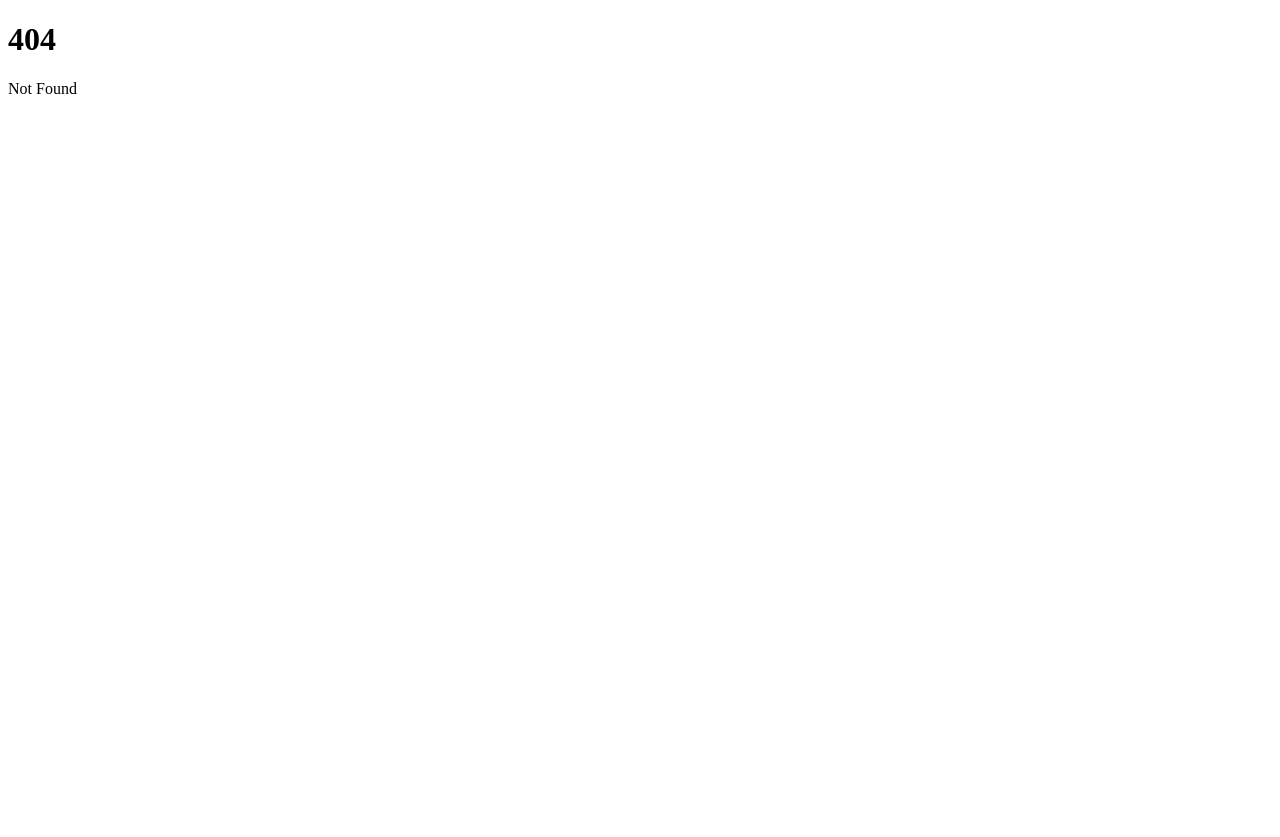
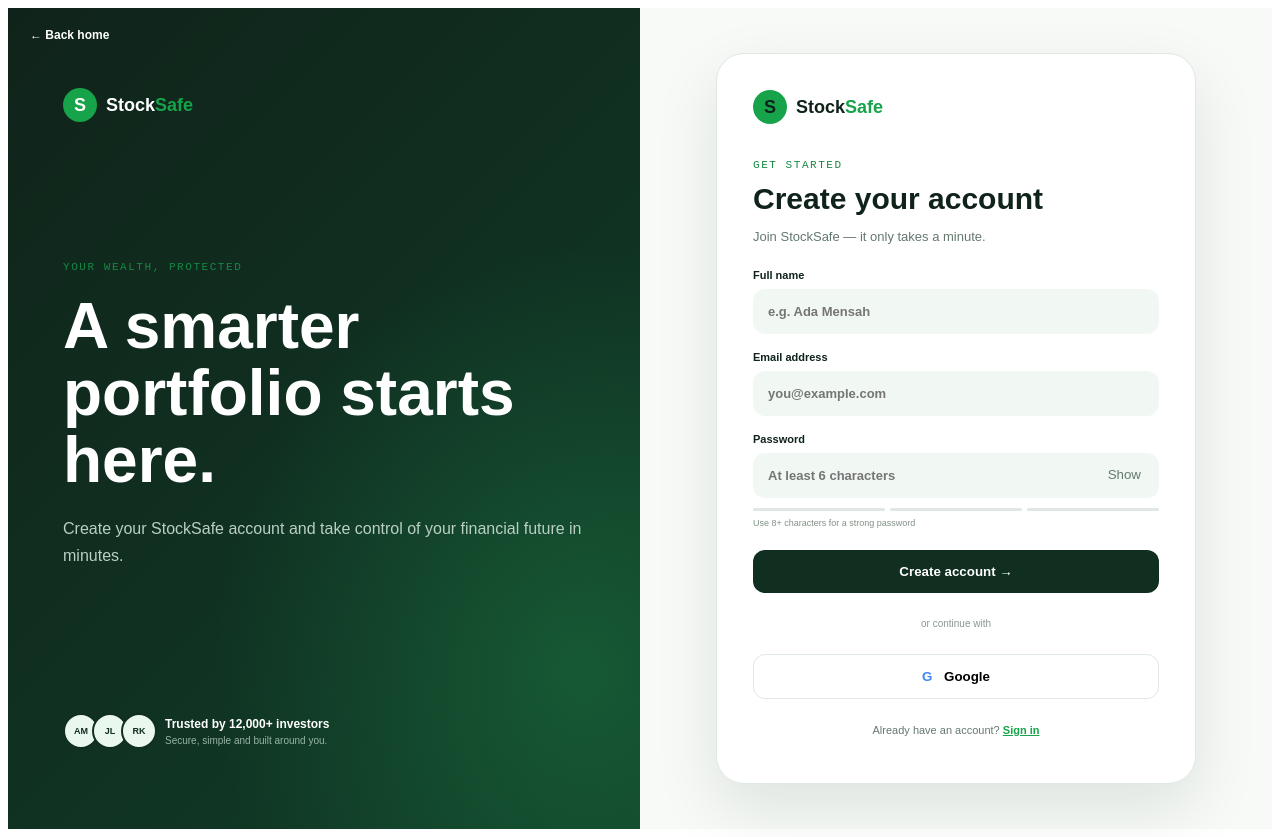
Before and after one commit to MrjjJunior/AgenticFinance, a SvelteKit app: page /login in a window 1280 px wide. Before the commit this address had no page. Before the commit the page ends 800 px from the top, so only its background shows below. Built offline with nearby package versions, Linux system fonts and the light colour scheme.

Commit message:
Login page layout

```diff
--- /dev/null
+++ b/src/routes/login/+page.svelte
@@ -0,0 +1,362 @@
+<script>
+	let showPassword = false;
+</script>
+
+<div class="auth-page">
+
+	<section class="hero">
+		<a href="/" class="logo">
+			<span class="logo-icon">S</span>
+			<span>Stock<strong>Safe</strong></span>
+		</a>
+
+		<div class="hero-content">
+			<p class="eyebrow">YOUR WEALTH, PROTECTED</p>
+			<h1>A smarter portfolio starts here.</h1>
+			<p class="description">
+				Create your StockSafe account and take control of your financial future in minutes.
+			</p>
+		</div>
+
+		<div class="trust">
+			<div class="avatars">
+				<span>AM</span>
+				<span>JL</span>
+				<span>RK</span>
+			</div>
+			<div>
+				<strong>Trusted by 12,000+ investors</strong>
+				<small>Secure, simple and built around you.</small>
+			</div>
+		</div>
+	</section>
+
+	<section class="form-section">
+		<form class="form">
+			<a href="/" class="logo dark">
+				<span class="logo-icon">S</span>
+				<span>Stock<strong>Safe</strong></span>
+			</a>
+
+			<div class="form-heading">
+				<p class="eyebrow">GET STARTED</p>
+				<h2>Create your account</h2>
+				<p>Join StockSafe — it only takes a minute.</p>
+			</div>
+
+			<label>
+				Full name
+				<input type="text" placeholder="e.g. Ada Mensah" />
+			</label>
+
+			<label>
+				Email address
+				<input type="email" placeholder="you@example.com" />
+			</label>
+
+			<label>
+				Password
+				<div class="password-field">
+					<input type={showPassword ? 'text' : 'password'} placeholder="At least 6 characters" />
+					<button type="button" onclick={() => (showPassword = !showPassword)}>
+						{showPassword ? 'Hide' : 'Show'}
+					</button>
+				</div>
+			</label>
+
+			<div class="password-strength">
+				<div></div>
+				<div></div>
+				<div></div>
+			</div>
+			<small class="hint">Use 8+ characters for a strong password</small>
+
+			<button type="submit" class="submit-btn"> Create account → </button>
+
+			<div class="divider">or continue with</div>
+
+			<button type="button" class="google-btn">
+				<strong>G</strong> Google
+			</button>
+
+			<p class="signin">
+				Already have an account?
+				<a href="/login">Sign in</a>
+			</p>
+		</form>
+	</section>
+
+	<a href="/" class="back-home">← Back home</a>
+</div>
+
+<style>
+	* {
+		box-sizing: border-box;
+	}
+
+	.auth-page {
+		min-height: 100vh;
+		display: grid;
+		grid-template-columns: 1fr 1fr;
+		font-family: Manrope, sans-serif;
+		color: #10231a;
+	}
+
+	.hero {
+		background:
+			radial-gradient(ellipse at 90% 80%, #29b86240, transparent 45%),
+			linear-gradient(135deg, #10231a, #103d28);
+		color: white;
+		padding: 80px 55px;
+		display: flex;
+		flex-direction: column;
+		justify-content: space-between;
+	}
+
+	.logo {
+		display: flex;
+		align-items: center;
+		gap: 9px;
+		color: white;
+		text-decoration: none;
+		font-size: 18px;
+		font-weight: 800;
+	}
+
+	.logo strong {
+		color: #16a34a;
+	}
+
+	.logo-icon {
+		width: 34px;
+		height: 34px;
+		display: grid;
+		place-items: center;
+		background: #16a34a;
+		border-radius: 50%;
+	}
+
+	.hero-content {
+		max-width: 530px;
+	}
+
+	.eyebrow {
+		color: #168844;
+		font-family: monospace;
+		font-size: 11px;
+		letter-spacing: 1.55px;
+	}
+
+	h1 {
+		font-size: clamp(42px, 5vw, 64px);
+		line-height: 1.05;
+		margin: 20px 0;
+	}
+
+	.description {
+		color: #b9d0c2;
+		line-height: 1.7;
+	}
+
+	.trust,
+	.avatars {
+		display: flex;
+		align-items: center;
+	}
+
+	.trust {
+		gap: 15px;
+	}
+
+	.avatars span {
+		width: 36px;
+		height: 36px;
+		margin-right: -7px;
+		border-radius: 50%;
+		background: #eaf7ee;
+		color: #102f20;
+		border: 2px solid #102f20;
+		display: grid;
+		place-items: center;
+		font-size: 9px;
+		font-weight: 800;
+	}
+
+	.trust strong,
+	.trust small {
+		display: block;
+		font-size: 12px;
+	}
+
+	.trust small {
+		color: #98b4a5;
+		margin-top: 4px;
+		font-size: 10px;
+	}
+
+	.form-section {
+		background: #f7faf7;
+		padding: 45px;
+		display: grid;
+		place-items: center;
+	}
+
+	.form {
+		width: 100%;
+		max-width: 480px;
+		padding: 36px;
+		background: white;
+		border: 1px solid #dfe8e3;
+		border-radius: 28px;
+		box-shadow: 0 25px 65px #051e111a;
+	}
+
+	.dark {
+		color: #10231a;
+	}
+
+	.form-heading {
+		margin: 35px 0 25px;
+	}
+
+	.form-heading h2 {
+		font-size: 30px;
+		margin: 8px 0;
+	}
+
+	.form-heading p:last-child {
+		color: #64786e;
+		font-size: 13px;
+	}
+
+	label {
+		display: block;
+		font-size: 11px;
+		font-weight: 700;
+		margin-bottom: 17px;
+	}
+
+	input {
+		width: 100%;
+		padding: 15px;
+		margin-top: 8px;
+		border: none;
+		border-radius: 12px;
+		background: #f1f8f3;
+		font: inherit;
+		font-size: 13px;
+		outline-color: #16a34a;
+	}
+
+	.password-field {
+		position: relative;
+	}
+
+	.password-field button {
+		position: absolute;
+		right: 12px;
+		top: 50%;
+		transform: translateY(-35%);
+		border: none;
+		background: none;
+		color: #64786e;
+		cursor: pointer;
+	}
+
+	.password-strength {
+		display: flex;
+		gap: 5px;
+		margin-top: -7px;
+	}
+
+	.password-strength div {
+		flex: 1;
+		height: 3px;
+		background: #dfe8e3;
+		border-radius: 5px;
+	}
+
+	.hint {
+		display: block;
+		color: #819086;
+		font-size: 9px;
+		margin-top: 7px;
+	}
+
+	.submit-btn,
+	.google-btn {
+		width: 100%;
+		padding: 14px;
+		border-radius: 12px;
+		font-weight: 800;
+		cursor: pointer;
+	}
+
+	.submit-btn {
+		margin-top: 22px;
+		color: white;
+		background: #102f20;
+		border: none;
+	}
+
+	.divider {
+		text-align: center;
+		color: #87988f;
+		font-size: 10px;
+		margin: 25px 0;
+	}
+
+	.google-btn {
+		background: white;
+		border: 1px solid #dfe8e3;
+	}
+
+	.google-btn strong {
+		color: #4285f4;
+		margin-right: 8px;
+	}
+
+	.signin {
+		text-align: center;
+		font-size: 11px;
+		color: #64786e;
+		margin-top: 25px;
+	}
+
+	a {
+		color: #16a34a;
+		font-weight: 800;
+	}
+
+	.back-home {
+		position: absolute;
+		top: 28px;
+		left: 30px;
+		color: white;
+		text-decoration: none;
+		font-size: 12px;
+	}
+
+	@media (max-width: 800px) {
+		.auth-page {
+			grid-template-columns: 1fr;
+		}
+
+		.hero {
+			min-height: 450px;
+			padding: 40px 25px;
+		}
+
+		.form-section {
+			padding: 30px 15px;
+		}
+
+		.form {
+			padding: 25px;
+		}
+
+		.back-home {
+			display: none;
+		}
+	}
+</style>
```
